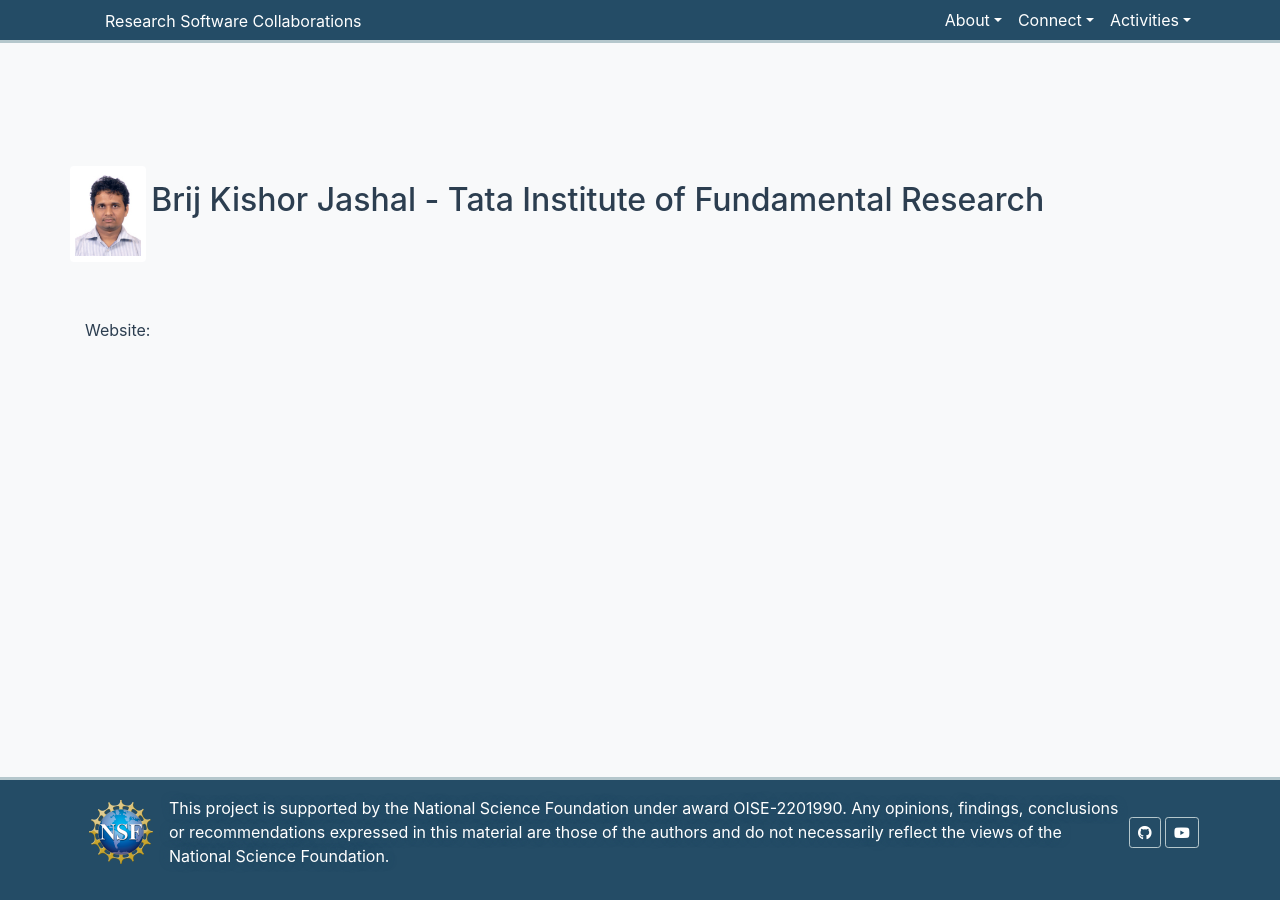
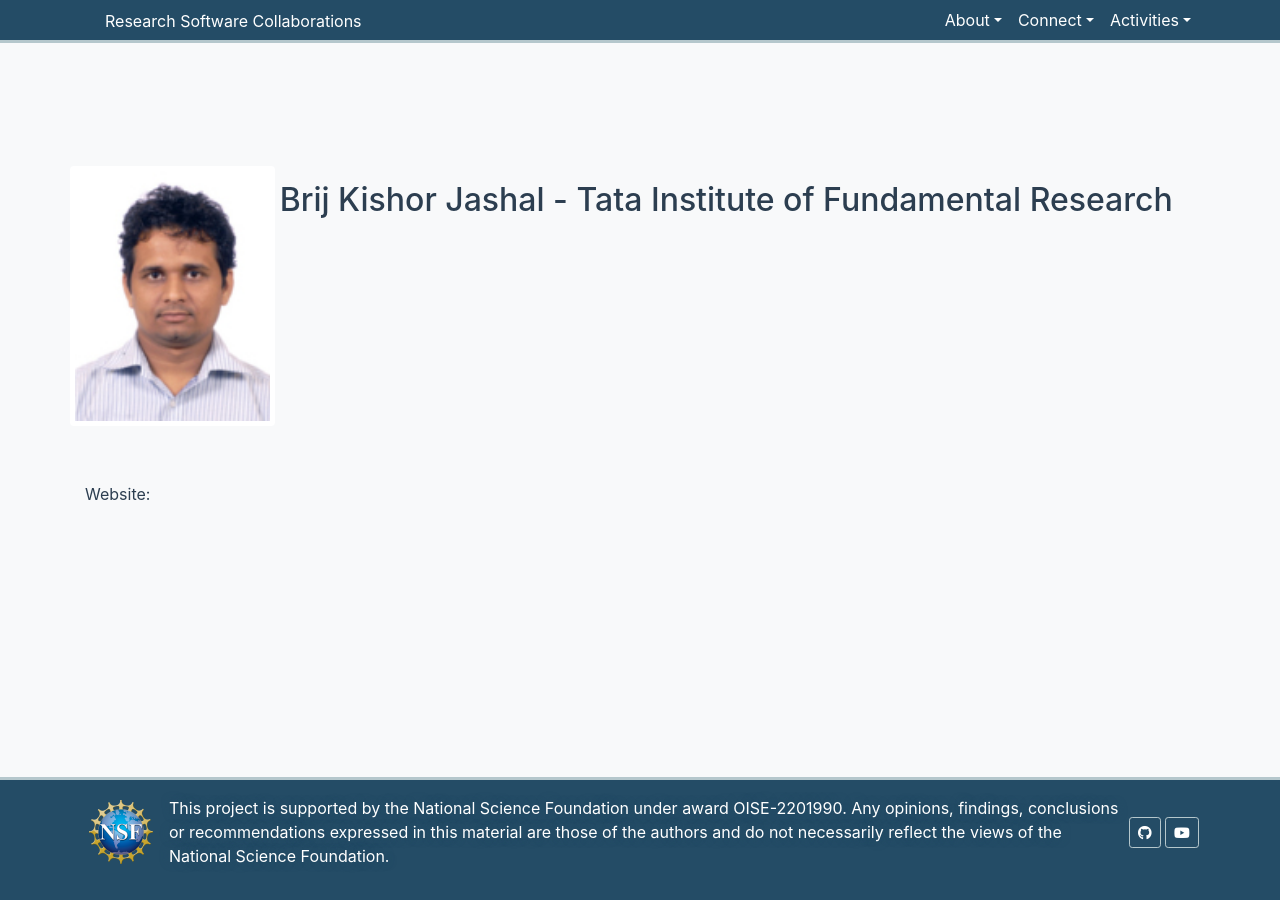
Before and after one commit to research-software-collaborations/research-software-collaborations.github.io, a Jekyll site: the page built from _collaborators/brij01.md, in a window 1280 px wide. Built offline with Jekyll 4.4.1, drawn with Linux system fonts in a browser that asks for light colours; cached includes are drawn as plain includes.

Commit message:
larger photo

```diff
--- a/_layouts/collaborator.html
+++ b/_layouts/collaborator.html
@@ -7,7 +7,7 @@
 
 <div class="row" style="display: flex; margin-bottom: 3.5em; margin-top: 3.5em;">
   <div class="card" style="border: 0px solid white; padding: 5px">
-  <img style="height: 85px;" src="{{page.photo}}" alt="Card image cap">
+  <img style="height: 250px;" src="{{page.photo}}" alt="Card image cap">
   </div>
   <div class="mainpage-core mainpage-container" style="border: 0px solid white; padding: 5px">
   <h2>{{ page.name }} - {{ page.institution }}</h2>
```
